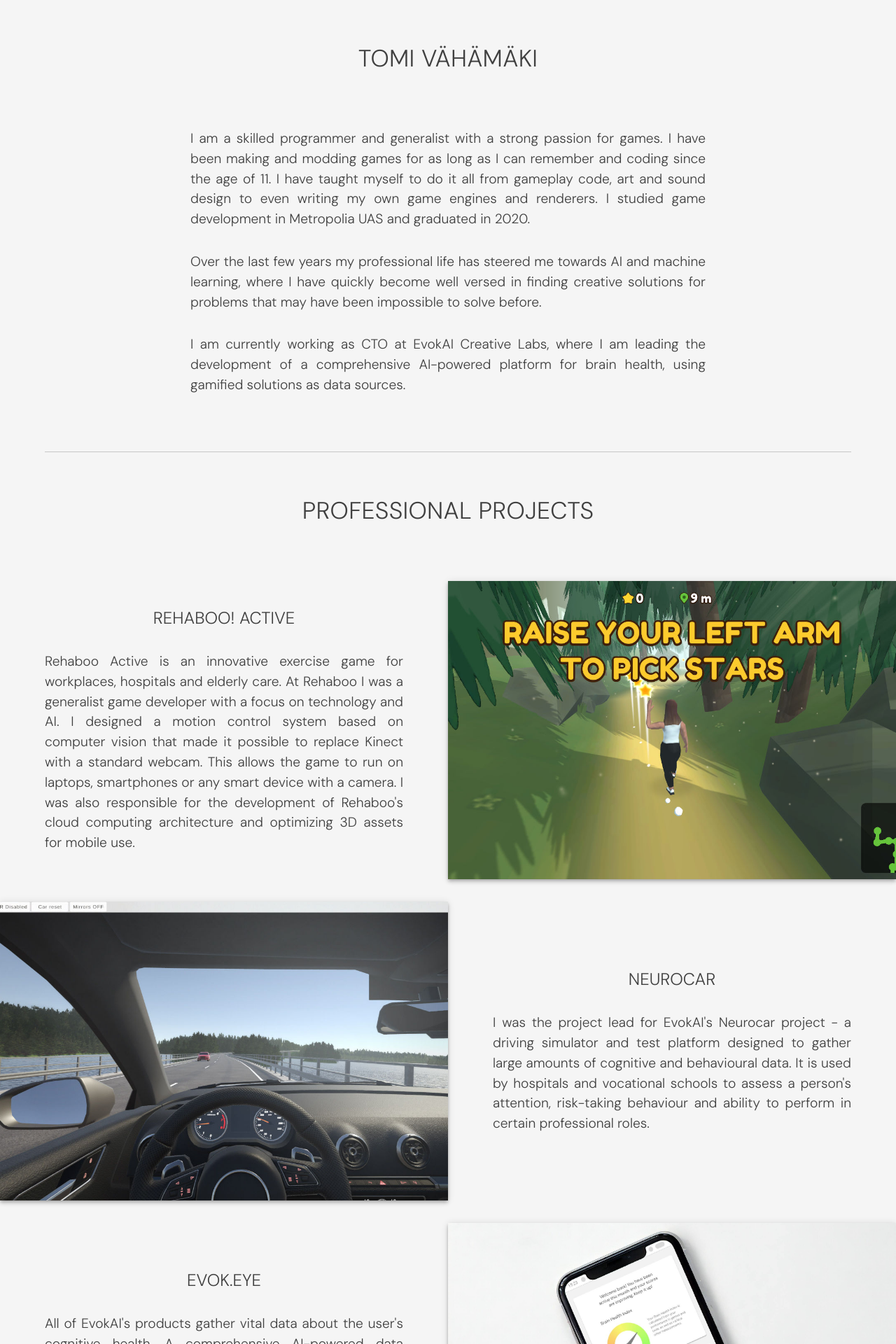
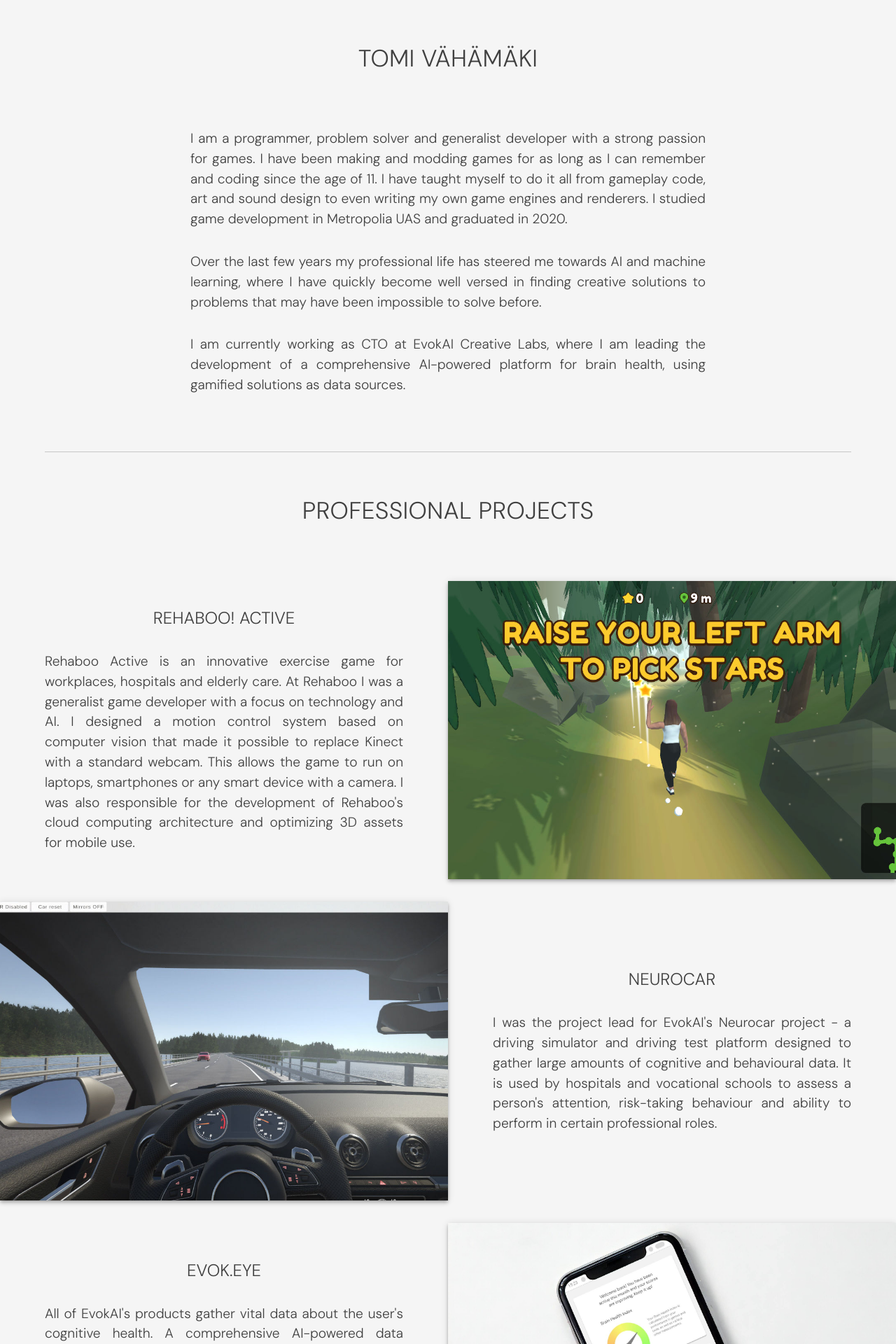
Before and after one commit to tvahamaki/tvahamaki.github.io, a Vue app in the folder Portfolio/: page / in a window 1280 px wide. Shown: the top 1920 px of the page at 70% size. Built offline with nearby package versions, Linux system fonts and the light colour scheme.

Commit message:
Update texts

```diff
--- a/Portfolio/src/components/HobbyProjects.vue
+++ b/Portfolio/src/components/HobbyProjects.vue
@@ -1,12 +1,12 @@
 <template>
         <p class="pa-16 text-center text-uppercase text-h4">Hobby Projects</p>
-        <Project flip image="summoner.jpg" title="Summoner's Pit" text="Summoner's Pit is a fast paced old school survival shooter made for the 48-hour Ludum Dare 55 game jam and competition using Godot. Collect scrolls, summon helpful creatures and survive the monster-filled pit for as long as you can. All code and assets were made solo and from scratch in 48 hours." />
+        <Project flip image="summoner.jpg" title="Summoner's Pit" text="Summoner's Pit is a fast paced old school survival shooter made for the 48-hour Ludum Dare 55 game jam and competition. Collect scrolls, summon helpful creatures and survive the monster-filled pit for as long as you can. The game was built using Godot. The code, 3D models, animations, hand-painted textures, sound effects and music were all made solo and from scratch in 48 hours." />
         <Project image="cortex.png" title="Cortex Control" text="Cortex Control is a simple game made in less than 48 hours for the Ludum Dare 32 game jam and competition. It is a top-down stealth shooter where the player must eliminate all enemies in each level armed only with the power of mind control. It was a solo project built using Java and LibGDX." />
-        <Project flip image="stealth2.jpg" title="Shaded" text="Shaded (working title) is a hardcore co-op stealth game inspired by the multiplayer mod for Thief 2. It is a tribute to the Thief franchise and the immersive sim genre with a focus on atmosphere, immersion and player agency. Shaded is an ongoing one-man passion project developed in Unreal Engine." />
+        <Project flip image="stealth2.jpg" title="Shaded" text="Shaded (working title) is a hardcore co-op stealth game inspired by the multiplayer mod for Thief 2. It is a tribute to the Thief franchise and the immersive sim genre with a focus on atmosphere, immersion and player agency. Shaded started as a school assignment but later became a much larger solo hobby project. It is developed in Unreal Engine." />
         <!--Project flip image="renderer.jpg" title="3D Engine Experiments" text="When I was around 13 years old I started writing my first custom game engine in Java and later ported it to C++. While I eventually moved on to other projects, I am proud of everything I was able to learn and achieve at such a young age. My experiments with graphics programming and game engine development have left me with a very deep technical understanding of games and game engines."/-->
-        <Project image="planets.jpg" title="Procedural Planets" text="I started working on my first custom game engines and 3D renderers when I was around 13 years old. This has helped me gain a deep technical understanding of game engines and computer graphics. As a more recent example of my graphics programming hobby, I built a program that generates infinite variations of 3D planets with interactive and destructible terrain. Everything was built from scratch using C++ and OpenGL." />
+        <Project image="planets.jpg" title="Procedural Planets" text="I started working on my first custom game engines and 3D renderers as a hobby when I was around 13 years old. This has helped me gain a deep technical understanding of games and computer graphics. As a more recent example of my graphics programming hobby, I built a 3D voxel engine that generates infinite variations of planets with interactive and destructible terrain. Everything was built from scratch using C++ and OpenGL." />
         <!--Project image="tunnel.png" title="Tunnel Chase" text="Tunnel Chase was another 48-hour Ludum Dare entry, this time for Ludum Dare 54 with the theme Limited Space. In Tunnel Chase the player must outrun the space police while dodging their missiles and other obstacles in tight tunnels. This was my first foray into the Godot engine and GDScript, so I took it as a challenge to learn a new engine and a programming language in addition to building a solo game in 48 hours." /-->
-        <Project flip image="texturepaint2.jpg" title="Texture Painting App" text="I wanted to paint textures on the go on my Galaxy Note and wasn't satisfied with any of the existing solutions, so I started building my own 3D texture painting app in Godot. It has an intuitive mobile-optimized UI and uses shader-based techniques to paint textures in real-time with better performance than many professional painting apps." />
+        <Project flip image="texturepaint2.jpg" title="Texture Painting App" text="I wanted to paint textures on the go on and wasn't satisfied with any of the existing solutions for Android, so I started building my own 3D texture painting app in Godot. It has an intuitive mobile-optimized UI and uses shader-based techniques to paint textures in real-time with better performance than many professional painting apps." />
 </template>
 
 <script setup>
--- a/Portfolio/src/components/Intro.vue
+++ b/Portfolio/src/components/Intro.vue
@@ -1,8 +1,8 @@
 <template>
     <v-sheet class="mx-auto" max-width="800px">
         <p class="px-8 py-16 text-h4 text-center text-uppercase">Tomi Vähämäki</p>
-        <p class="px-8 py-4 text-justify">I am a skilled programmer and generalist with a strong passion for games. I have been making and modding games for as long as I can remember and coding since the age of 11. I have taught myself to do it all from gameplay code, art and sound design to even writing my own game engines and renderers. I studied game development in Metropolia UAS and graduated in 2020.</p>
-        <p class="px-8 py-4 text-justify">Over the last few years my professional life has steered me towards AI and machine learning, where I have quickly become well versed in finding creative solutions for problems that may have been impossible to solve before.</p>
+        <p class="px-8 py-4 text-justify">I am a programmer, problem solver and generalist developer with a strong passion for games. I have been making and modding games for as long as I can remember and coding since the age of 11. I have taught myself to do it all from gameplay code, art and sound design to even writing my own game engines and renderers. I studied game development in Metropolia UAS and graduated in 2020.</p>
+        <p class="px-8 py-4 text-justify">Over the last few years my professional life has steered me towards AI and machine learning, where I have quickly become well versed in finding creative solutions to problems that may have been impossible to solve before.</p>
         <p class="px-8 py-4 text-justify">I am currently working as CTO at EvokAI Creative Labs, where I am leading the development of a comprehensive AI-powered platform for brain health, using gamified solutions as data sources.</p>
     </v-sheet>
 </template>
--- a/Portfolio/src/components/ProfessionalProjects.vue
+++ b/Portfolio/src/components/ProfessionalProjects.vue
@@ -1,8 +1,8 @@
 <template>
         <p class="px-8 py-16 text-center text-uppercase text-h4">Professional Projects</p>
         <Project image="active.jpg" title="Rehaboo! Active" text="Rehaboo Active is an innovative exercise game for workplaces, hospitals and elderly care. At Rehaboo I was a generalist game developer with a focus on technology and AI. I designed a motion control system based on computer vision that made it possible to replace Kinect with a standard webcam. This allows the game to run on laptops, smartphones or any smart device with a camera. I was also responsible for the development of Rehaboo's cloud computing architecture and optimizing 3D assets for mobile use." />
-        <Project flip image="neurocar.jpg" title="Neurocar" text="I was the project lead for EvokAI's Neurocar project - a driving simulator and test platform designed to gather large amounts of cognitive and behavioural data. It is used by hospitals and vocational schools to assess a person's attention, risk-taking behaviour and ability to perform in certain professional roles." />
-        <Project image="mobile.jpeg" title="Evok.eye" text="All of EvokAI's products gather vital data about the user's cognitive health. A comprehensive AI-powered data platform was designed to gather all of EvokAI's data into one place, where the user or their doctor can easily monitor progress. AI-powered tools within Evok.eye can be used to make predictions and summaries of the user's cognitive well-being. This platform is currently in development." />
+        <Project flip image="neurocar.jpg" title="Neurocar" text="I was the project lead for EvokAI's Neurocar project - a driving simulator and driving test platform designed to gather large amounts of cognitive and behavioural data. It is used by hospitals and vocational schools to assess a person's attention, risk-taking behaviour and ability to perform in certain professional roles." />
+        <Project image="mobile.jpeg" title="Evok.eye" text="All of EvokAI's products gather vital data about the user's cognitive health. A comprehensive AI-powered data platform was designed to gather all of EvokAI's data into one place, where the user or their doctor can easily monitor progress. AI-powered tools within Evok.eye can be used to make predictions and summaries of the user's cognitive well-being. This platform is currently in development. I am working on all aspects of it from UI/UX to data analysis and full-stack development." />
 </template>
 
 <script setup>
```
